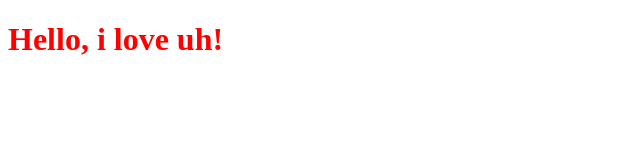
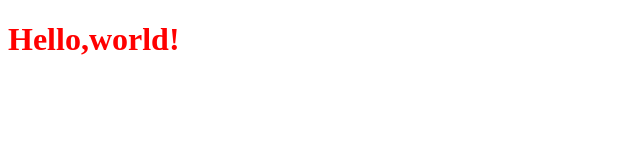
Before and after one commit to subodhkute1843/GitHubCource, a plain HTML site: page index.html in a window 1280 px wide. Shown: the whole page, without its empty margins (0-640 px from the left). Drawn offline with Linux system fonts and the light colour scheme.

Commit message:
final changes

```diff
--- a/index.html
+++ b/index.html
@@ -8,7 +8,7 @@ initial-scale=1, shrink-to-fit=no">
 <title>My WebSite</title>
 </head>
 <body>
-<h1>Hello, i love uh!</h1>
+<h1>Hello,world!</h1>
 <script src="apps.js"></script>
 </body>
 </html>
```
